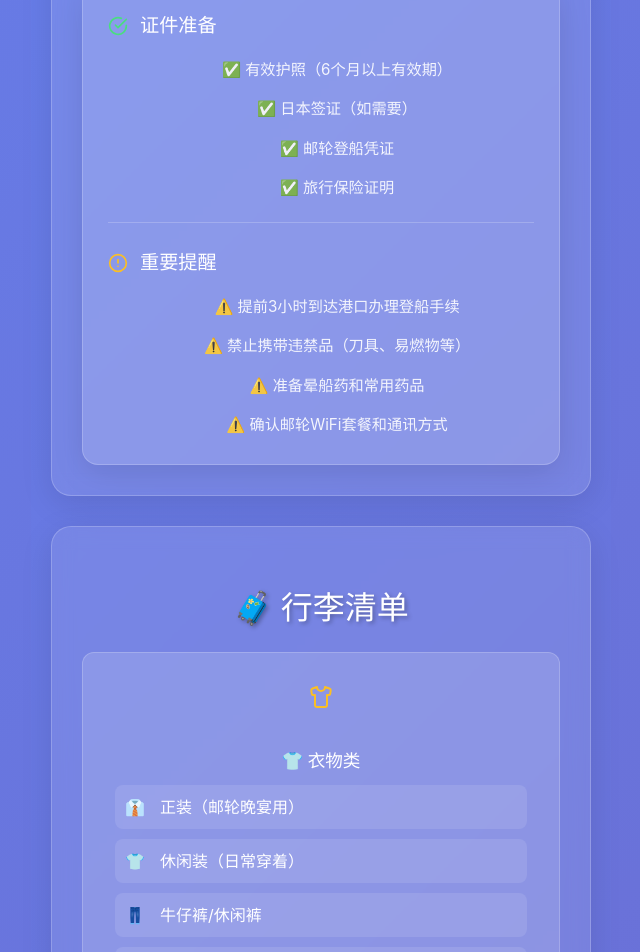
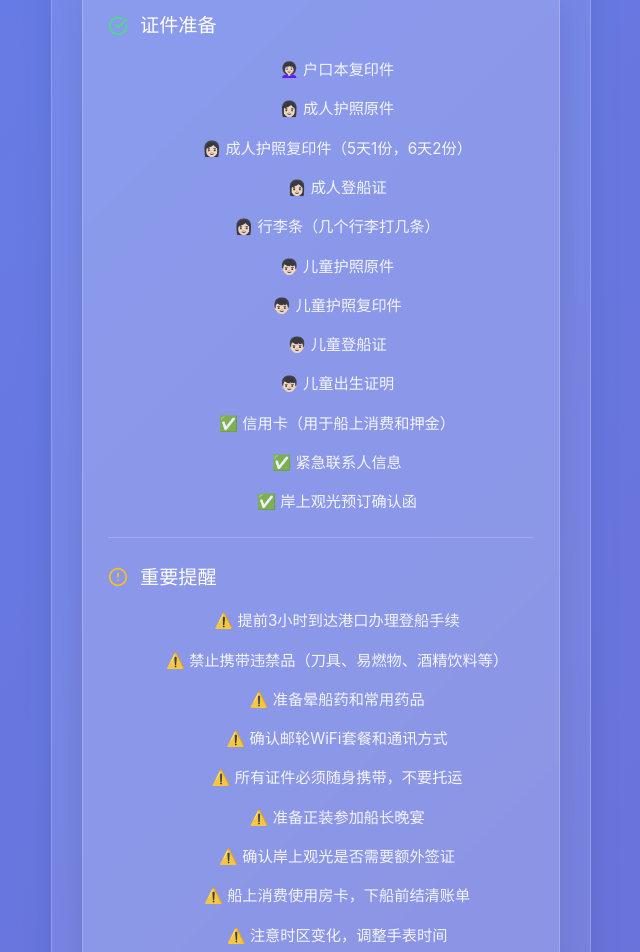
Before and after one commit to RainFool/travel-planner, a React (Vite) app: page / in a window 1280 px wide. Shown: the part 360-1312 px from the top of the page, without its empty margins (319-959 px from the left). Built offline with nearby package versions, Linux system fonts and the light colour scheme.

Commit message:
行程前证件

```diff
--- a/src/components/PreTripPlanning.tsx
+++ b/src/components/PreTripPlanning.tsx
@@ -1,37 +1,58 @@
 import React from 'react';
 import { CheckCircle, AlertCircle, Info, FileText } from 'lucide-react';
+import preTripData from '../data/preTripPlanning.json';
+
+// 类型定义
+interface PreTripItem {
+  icon: string;
+  text: string;
+}
+
+interface PreTripSection {
+  id: string;
+  title: string;
+  icon: string;
+  iconColor: string;
+  items: PreTripItem[];
+}
+
+interface PreTripData {
+  title: string;
+  sections: PreTripSection[];
+}
 
 const PreTripPlanning: React.FC = () => {
+  // 图标映射
+  const iconMap = {
+    CheckCircle: CheckCircle,
+    AlertCircle: AlertCircle,
+    Info: Info,
+    FileText: FileText
+  };
+
+  const data = preTripData as PreTripData;
+
   return (
     <div className="section">
-      <h2>📋 行程前计划</h2>
+      <h2>{data.title}</h2>
       <div className="compact-card">
-        <div className="planning-item">
-          <div className="item-header">
-            <CheckCircle size={20} style={{ color: '#4ade80' }} />
-            <h4>证件准备</h4>
-          </div>
-          <div className="item-content">
-            <span>✅ 有效护照（6个月以上有效期）</span>
-            <span>✅ 日本签证（如需要）</span>
-            <span>✅ 邮轮登船凭证</span>
-            <span>✅ 旅行保险证明</span>
-          </div>
-        </div>
+        {data.sections.map((section: PreTripSection) => {
+          const IconComponent = iconMap[section.icon as keyof typeof iconMap];
 
-        <div className="planning-item">
-          <div className="item-header">
-            <AlertCircle size={20} style={{ color: '#fbbf24' }} />
-            <h4>重要提醒</h4>
-          </div>
-          <div className="item-content">
-            <span>⚠️ 提前3小时到达港口办理登船手续</span>
-            <span>⚠️ 禁止携带违禁品（刀具、易燃物等）</span>
-            <span>⚠️ 准备晕船药和常用药品</span>
-            <span>⚠️ 确认邮轮WiFi套餐和通讯方式</span>
-          </div>
-        </div>
-
+          return (
+            <div key={section.id} className="planning-item">
+              <div className="item-header">
+                <IconComponent size={20} style={{ color: section.iconColor }} />
+                <h4>{section.title}</h4>
+              </div>
+              <div className="item-content">
+                {section.items.map((item: PreTripItem, index: number) => (
+                  <span key={index}>{item.icon} {item.text}</span>
+                ))}
+              </div>
+            </div>
+          );
+        })}
       </div>
     </div>
   );
--- a/src/data/preTripPlanning.json
+++ b/src/data/preTripPlanning.json
@@ -7,21 +7,54 @@
       "icon": "CheckCircle",
       "iconColor": "#4ade80",
       "items": [
+
         {
-          "icon": "✅",
-          "text": "有效护照（6个月以上有效期）"
+          "icon": "👩🏻‍🦱",
+          "text": "户口本复印件"
+        },
+        {
+          "icon": "👩🏻",
+          "text": "成人护照原件"
+        },
+        {
+          "icon": "👩🏻",
+          "text": "成人护照复印件（5天1份，6天2份）"
+        },
+        {
+          "icon": "👩🏻",
+          "text": "成人登船证"
+        },
+        {
+          "icon": "👩🏻",
+          "text": "行李条（几个行李打几条）"
+        },
+        {
+          "icon": "👦🏻",
+          "text": "儿童护照原件"
+        },
+        {
+          "icon": "👦🏻",
+          "text": "儿童护照复印件"
+        },
+        {
+          "icon": "👦🏻",
+          "text": "儿童登船证"
+        },
+        {
+          "icon": "👦🏻",
+          "text": "儿童出生证明"
         },
         {
           "icon": "✅",
-          "text": "日本签证（如需要）"
+          "text": "信用卡（用于船上消费和押金）"
         },
         {
           "icon": "✅",
-          "text": "邮轮登船凭证"
+          "text": "紧急联系人信息"
         },
         {
           "icon": "✅",
-          "text": "旅行保险证明"
+          "text": "岸上观光预订确认函"
         }
       ]
     },
@@ -37,7 +70,7 @@
         },
         {
           "icon": "⚠️",
-          "text": "禁止携带违禁品（刀具、易燃物等）"
+          "text": "禁止携带违禁品（刀具、易燃物、酒精饮料等）"
         },
         {
           "icon": "⚠️",
@@ -46,6 +79,26 @@
         {
           "icon": "⚠️",
           "text": "确认邮轮WiFi套餐和通讯方式"
+        },
+        {
+          "icon": "⚠️",
+          "text": "所有证件必须随身携带，不要托运"
+        },
+        {
+          "icon": "⚠️",
+          "text": "准备正装参加船长晚宴"
+        },
+        {
+          "icon": "⚠️",
+          "text": "确认岸上观光是否需要额外签证"
+        },
+        {
+          "icon": "⚠️",
+          "text": "船上消费使用房卡，下船前结清账单"
+        },
+        {
+          "icon": "⚠️",
+          "text": "注意时区变化，调整手表时间"
         }
       ]
     },
```
